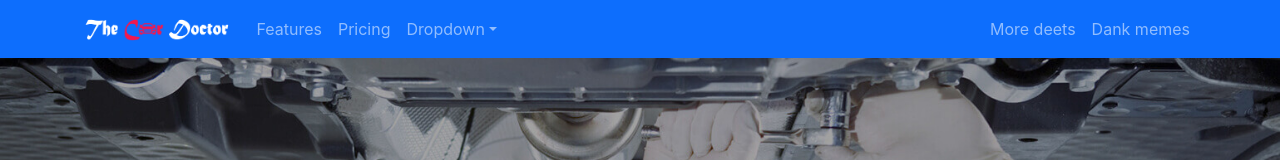
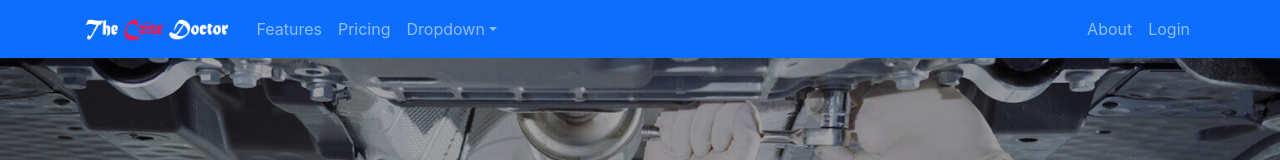
Before and after one commit to rezaun/genius-car-services, a React (Create React App) app: page / in a window 1280 px wide. Shown: the top 160 px of the page. Built offline with nearby package versions, Linux system fonts and the light colour scheme.

Commit message:
replace href menu with Link from react router and added to there in the navbar

```diff
--- a/src/Pages/Shared/Header/Header.js
+++ b/src/Pages/Shared/Header/Header.js
@@ -1,5 +1,6 @@
 import React from 'react';
 import { Container, Nav, Navbar, NavDropdown } from 'react-bootstrap';
+import { Link } from 'react-router-dom';
 import logo from '../../../images/logo.png';
 
 const Header = () => {
@@ -7,7 +8,7 @@ const Header = () => {
         <>
 <Navbar collapseOnSelect expand="lg" sticky='top' bg="primary" variant="dark">
       <Container>
-        <Navbar.Brand href="#home"><img src={logo} height="30px" alt="" /></Navbar.Brand>
+        <Navbar.Brand  as={Link} to='/'><img src={logo} height="30px" alt="" /></Navbar.Brand>
         <Navbar.Toggle aria-controls="responsive-navbar-nav" />
         <Navbar.Collapse id="responsive-navbar-nav">
           <Nav className="me-auto">
@@ -26,9 +27,9 @@ const Header = () => {
             </NavDropdown>
           </Nav>
           <Nav>
-            <Nav.Link href="#deets">More deets</Nav.Link>
-            <Nav.Link eventKey={2} href="#memes">
-              Dank memes
+            <Nav.Link as={Link} to="/about">About</Nav.Link>
+            <Nav.Link as={Link}to="login">
+              Login
             </Nav.Link>
           </Nav>
         </Navbar.Collapse>
```
